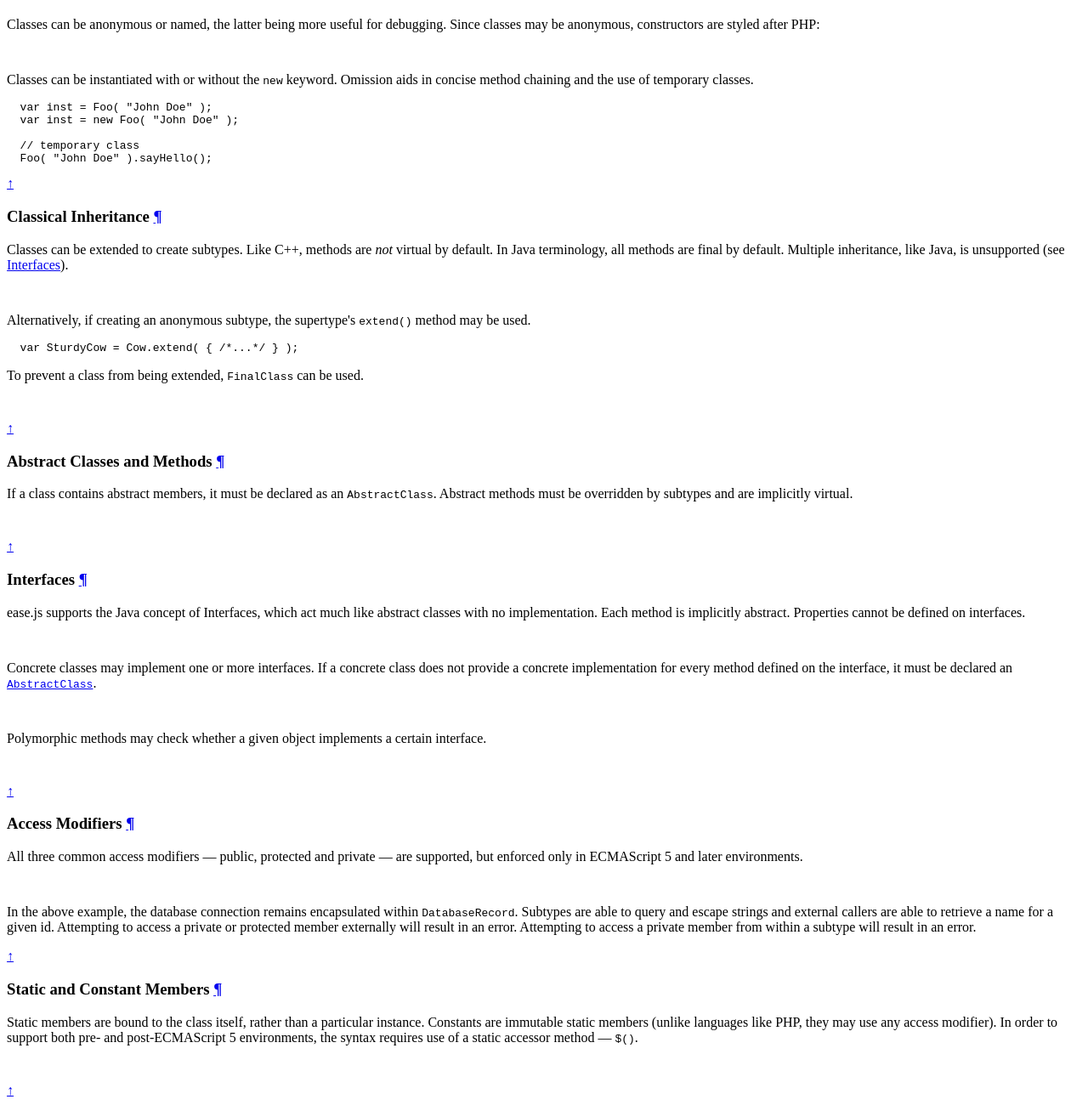
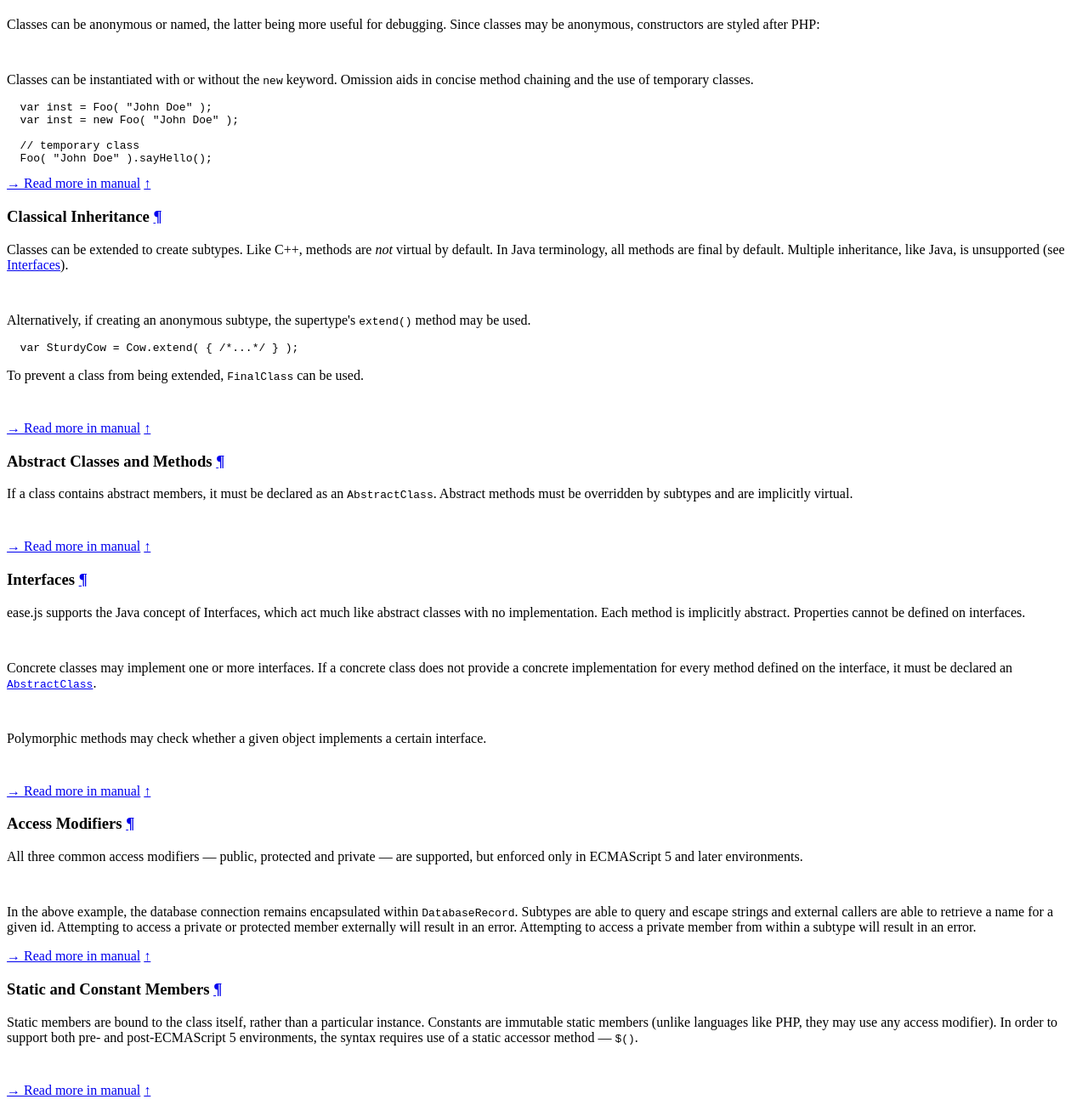
Before and after one commit to mikegerwitz/easejs, a plain HTML site: page index.html in a window 1280 px wide. Shown: the part 358-1658 px from the top of the page at 85% size. Drawn offline with Linux system fonts and the light colour scheme.

Commit message:
Added "Read more in manual" links to about page for each section

```diff
--- a/index.html
+++ b/index.html
@@ -60,6 +60,7 @@
   // temporary class
   Foo( "John Doe" ).sayHello();
 </pre>
+<a href="manual/Defining-Classes.html">&rarr; Read more in manual</a>
 <a href="#" class="top">&uarr;</a>
 
 
@@ -91,6 +92,7 @@
 <pre class="js">
   <!--%inc scripts/ex/class-final.js-->
 </pre>
+<a href="manual/Inheritance.html">&rarr; Read more in manual</a>
 <a href="#" class="top">&uarr;</a>
 
 
@@ -106,6 +108,7 @@
 <pre class="js">
   <!--%inc scripts/ex/class-abstract.js-->
 </pre>
+<a href="manual/Abstract-Members.html">&rarr; Read more in manual</a>
 <a href="#" class="top">&uarr;</a>
 
 
@@ -139,6 +142,7 @@
 <pre class="js">
   <!--%inc scripts/ex/interface-3.js -->
 </pre>
+<a href="manual/Interfaces.html">&rarr; Read more in manual</a>
 <a href="#" class="top">&uarr;</a>
 
 
@@ -162,6 +166,7 @@
   Attempting to access a private member from within a subtype will result in an
   error.
 </p>
+<a href="manual/Access-Modifiers.html">&rarr; Read more in manual</a>
 <a href="#" class="top">&uarr;</a>
 
 
@@ -179,6 +184,7 @@
 <pre class="js">
   <!--%inc scripts/ex/static-members.js -->
 </pre>
+<a href="manual/Static-Members.html">&rarr; Read more in manual</a>
 <a href="#" class="top">&uarr;</a>
 
 
```
